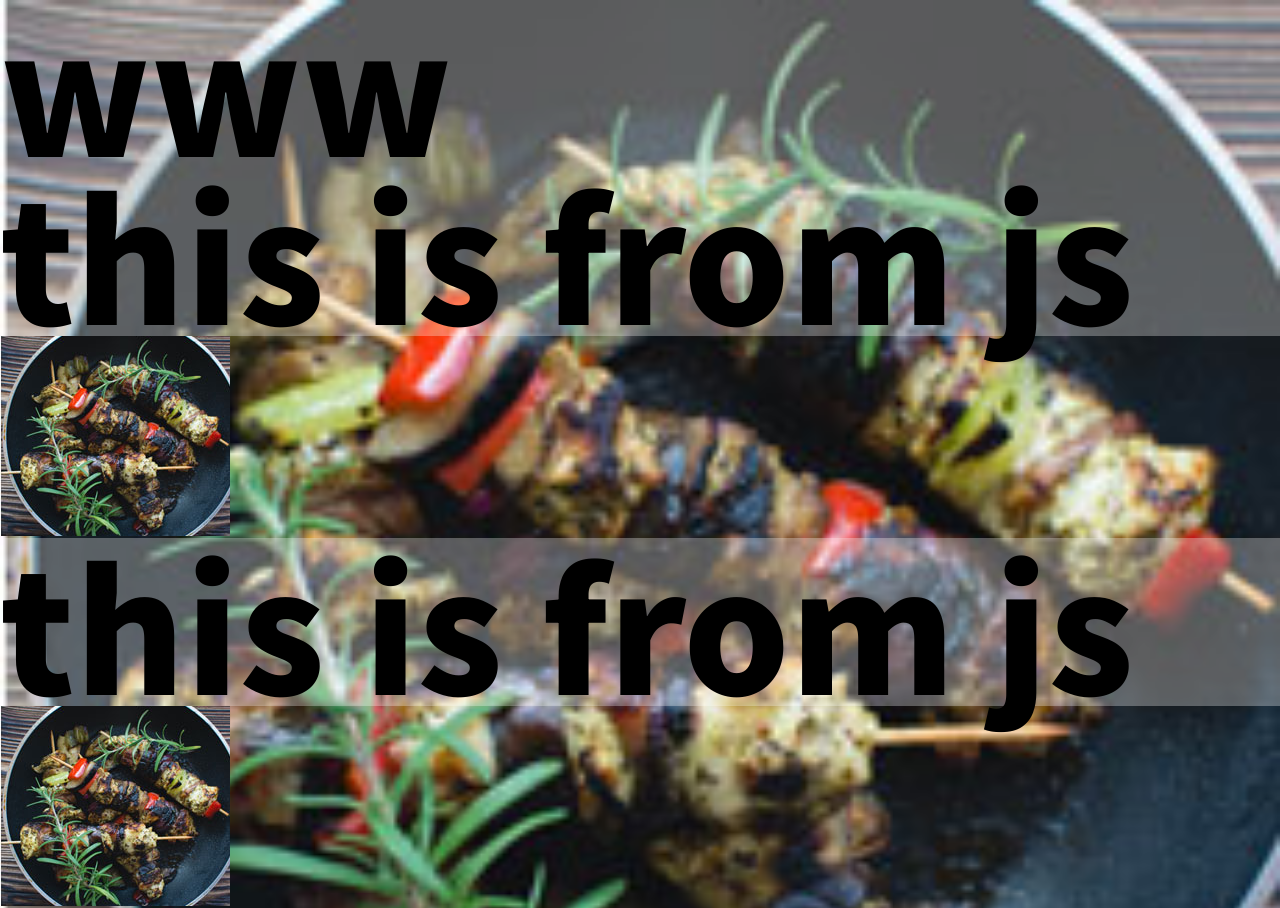
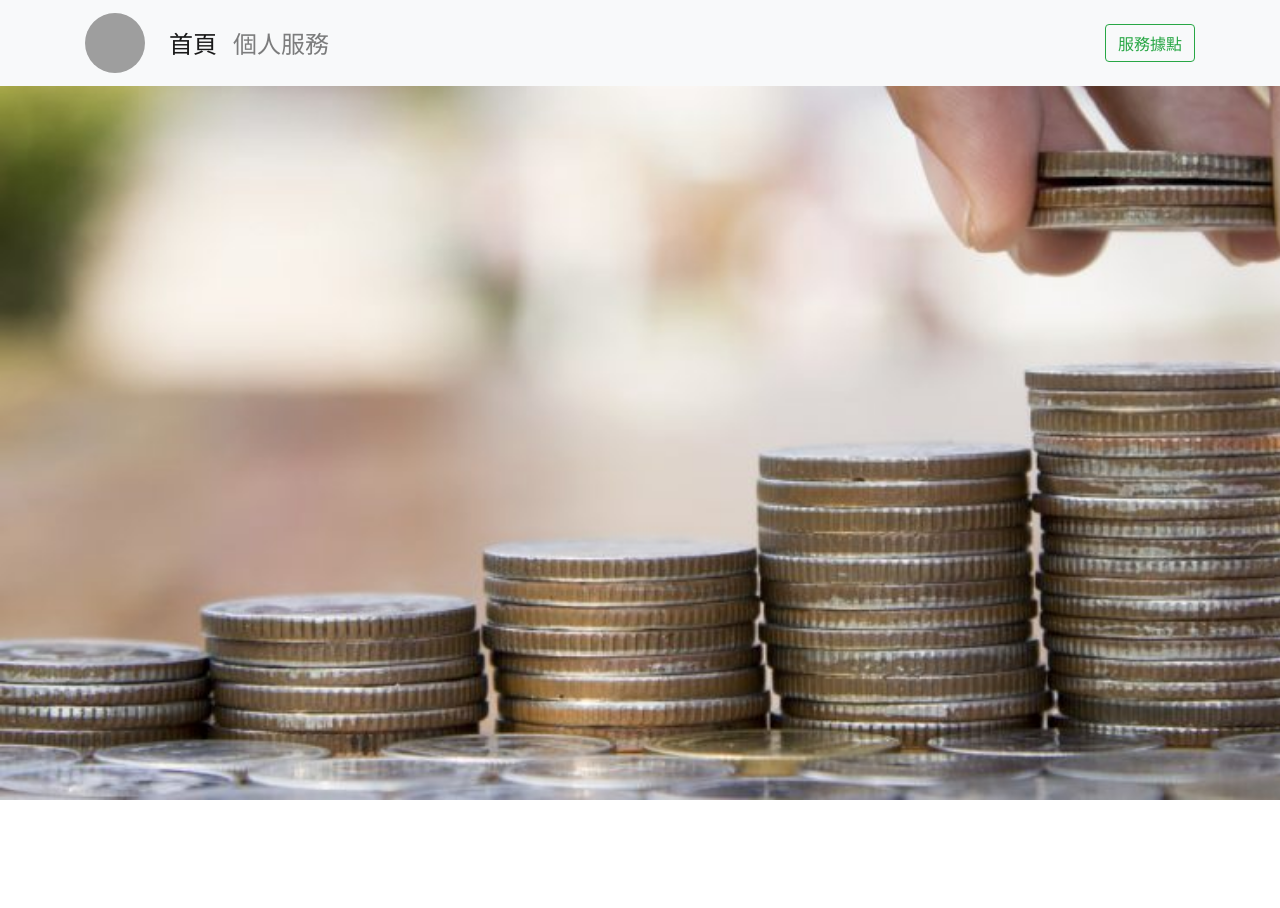
Before and after one commit to lian0103/runtai2, a website built with webpack: page index.html in a window 1280 px wide. After the commit the page ends 800 px from the top, so only its background shows below. Built offline with nearby package versions, Linux system fonts and the light colour scheme; grey boxes are pictures that could not be loaded.

Commit message:
add navbar

```diff
--- a/index.html
+++ b/index.html
@@ -1,16 +1,59 @@
 <!DOCTYPE html>
 <html lang="en">
+
 <head>
     <meta charset="UTF-8">
-    <meta name="viewport" content="width=device-width, initial-scale=1.0">
-    <link href="https://fonts.googleapis.com/css2?family=Noto+Sans+TC:wght@300;500;900&display=swap" rel="stylesheet">
+    <meta name="viewport" content="width=device-width, initial-scale=1, shrink-to-fit=no">
+    <link
+        href="https://fonts.googleapis.com/css2?family=Noto+Sans+TC:wght@300;500;900&family=Noto+Serif+TC:wght@300;500;900&display=swap"
+        rel="stylesheet">
     <link rel="stylesheet" href="./dist/css/reset.css">
+    <link rel="stylesheet" href="https://stackpath.bootstrapcdn.com/bootstrap/4.4.1/css/bootstrap.min.css"
+        integrity="sha384-Vkoo8x4CGsO3+Hhxv8T/Q5PaXtkKtu6ug5TOeNV6gBiFeWPGFN9MuhOf23Q9Ifjh" crossorigin="anonymous">
     <link rel="stylesheet" href="./dist/css/style.css">
     <title>test</title>
 </head>
+
 <body>
-    <h1>www</h1>
+    <nav class="navbar fixed-top navbar-expand-lg navbar-light bg-light">
+        <div class="container">
+            <a class="navbar-brand" href="#"><img class="logoImg" src="https://picsum.photos/id/60/60/60"
+                    alt="logo"></a>
+            <button class="navbar-toggler" type="button" data-toggle="collapse" data-target="#navbarSupportedContent"
+                aria-controls="navbarSupportedContent" aria-expanded="false" aria-label="Toggle navigation">
+                <span class="navbar-toggler-icon"></span>
+            </button>
 
+            <div class="collapse navbar-collapse" id="navbarSupportedContent">
+                <ul class="navbar-nav mr-auto">
+                    <li class="nav-item active">
+                        <a class="nav-link" href="#">首頁<span class="sr-only">(current)</span></a>
+                    </li>
+                    <li class="nav-item">
+                        <a class="nav-link" href="#">個人服務</a>
+                    </li>
+                </ul>
+                <form class="form-inline my-2 my-lg-0">
+                    <button class="btn btn-outline-success my-2 my-sm-0">服務據點</button>
+                </form>
+            </div>
+        </div>
+    </nav>
+    <div class="container">
+
+
+    </div>
+
+    <script src="https://code.jquery.com/jquery-3.4.1.slim.min.js"
+        integrity="sha384-J6qa4849blE2+poT4WnyKhv5vZF5SrPo0iEjwBvKU7imGFAV0wwj1yYfoRSJoZ+n"
+        crossorigin="anonymous"></script>
+    <script src="https://cdn.jsdelivr.net/npm/popper.js@1.16.0/dist/umd/popper.min.js"
+        integrity="sha384-Q6E9RHvbIyZFJoft+2mJbHaEWldlvI9IOYy5n3zV9zzTtmI3UksdQRVvoxMfooAo"
+        crossorigin="anonymous"></script>
+    <script src="https://stackpath.bootstrapcdn.com/bootstrap/4.4.1/js/bootstrap.min.js"
+        integrity="sha384-wfSDF2E50Y2D1uUdj0O3uMBJnjuUD4Ih7YwaYd1iqfktj0Uod8GCExl3Og8ifwB6"
+        crossorigin="anonymous"></script>
     <script src="./dist/index.js"></script>
 </body>
+
 </html>
--- a/package.json
+++ b/package.json
@@ -10,10 +10,11 @@
   "author": "lien",
   "license": "ISC",
   "dependencies": {
+    "bootstrap": "^4.4.1",
+    "gulp-imagemin": "^5.0.3",
     "gulp-util": "^3.0.8",
     "jquery": "^3.5.1",
-    "webpack-cli": "^3.3.11",
-    "gulp-imagemin": "^5.0.3"
+    "webpack-cli": "^3.3.11"
   },
   "devDependencies": {
     "browser-sync": "^2.26.3",
--- a/src/index.js
+++ b/src/index.js
@@ -4,8 +4,4 @@ import imgSrc from './images/food.jpg'
 
 $(document).ready(function(){
     var temp = `<h1>this is from js</h1><img src="${imgSrc}" alt="food" />`;
-
-    $('body').append(temp);
-    $('body').append(temp);
-
 })
--- a/src/sass/style.scss
+++ b/src/sass/style.scss
@@ -2,11 +2,12 @@ $basicFontSize : 24px;
 
 body{
     font-family: 'Noto Sans TC', sans-serif;
+    //font-family: 'Noto Serif TC', serif;
     font-weight: 300;
     width: 100vw;
-    height: 100vh;
+    min-height: 100vh;
     font-size: $basicFontSize;
-    background-image: url('../images/food.jpg');
+    background-image: url('../images/demo03.jpg');
     background-size: cover;
     h1{
         font-size: 10.5rem;
@@ -14,4 +15,8 @@ body{
         font-weight: 900;
 
     }
+    .logoImg{
+        display: block;
+        border-radius: 50%;
+    }
 }
```
Also changed, not shown: dist/css/style.css, dist/images/demo01.jpg (added), dist/images/demo02.jpg (added), dist/images/demo03.jpg (added), dist/images/demo04.jpg (added), dist/images/man01.png (added), dist/images/man02.jpg (added), dist/images/man03.jpg (added), dist/images/man04.jpg (added), dist/images/man05.jpg (added), dist/images/man06.jpg (added), dist/images/man07.jpg (added), dist/index.js, 1 other file.
